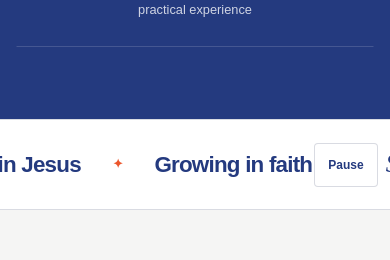
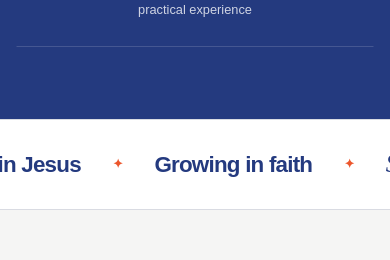
Before and after one commit to ebinjohnson-web/anchor-church-london, a Next.js app: page / in a window 390 px wide. Shown: the part 3241-3501 px from the top of the page. Built offline with nearby package versions, Linux system fonts and the light colour scheme; a web font is replaced by a local one.

Commit message:
Strengthen mobile animations and remove ticker pause button

```diff
--- a/app/components/MissionTicker.tsx
+++ b/app/components/MissionTicker.tsx
@@ -1,16 +1,10 @@
-"use client";
-
-import { useState } from "react";
-
 export default function MissionTicker() {
-  const [paused, setPaused] = useState(false);
   const copy = <><span>Anchored in Jesus</span><b>✦</b><span>Growing in faith</span><b>✦</b><em>Sharing His hope</em><b>✦</b></>;
-  return <section className={`mission-ticker${paused ? " is-paused" : ""}`} aria-label="Our shared purpose">
+  return <section className="mission-ticker" aria-label="Our shared purpose">
     <p className="motion-sr-only">Anchored in Jesus. Growing in faith. Sharing His hope.</p>
     <div className="mission-ticker-track" aria-hidden="true">
       <div className="mission-ticker-copy">{copy}</div>
       <div className="mission-ticker-copy">{copy}</div>
     </div>
-    <button className="mission-ticker-control" type="button" aria-label={paused ? "Resume scrolling text" : "Pause scrolling text"} aria-pressed={paused} onClick={() => setPaused(!paused)}>{paused ? "Play" : "Pause"}</button>
   </section>;
 }
```
